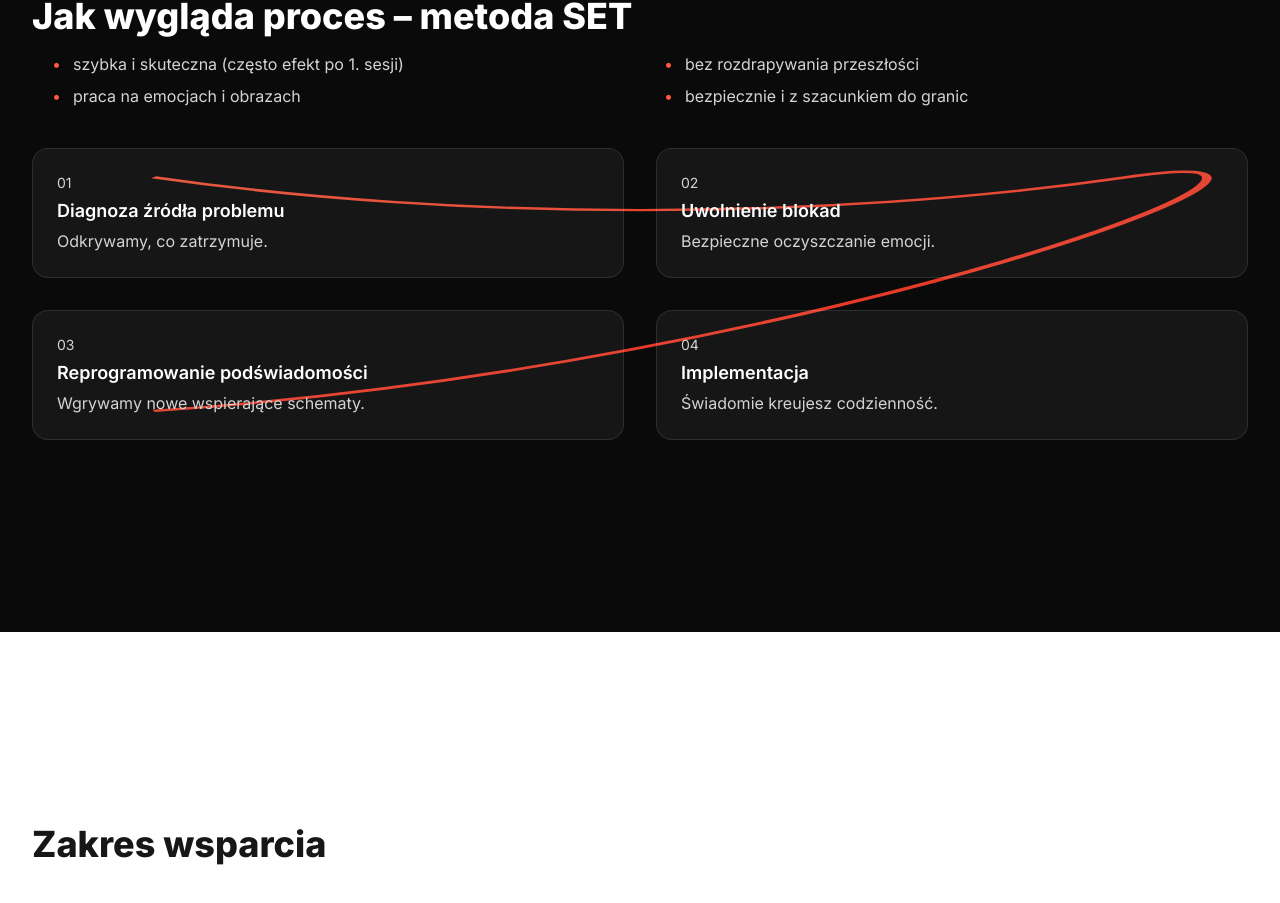
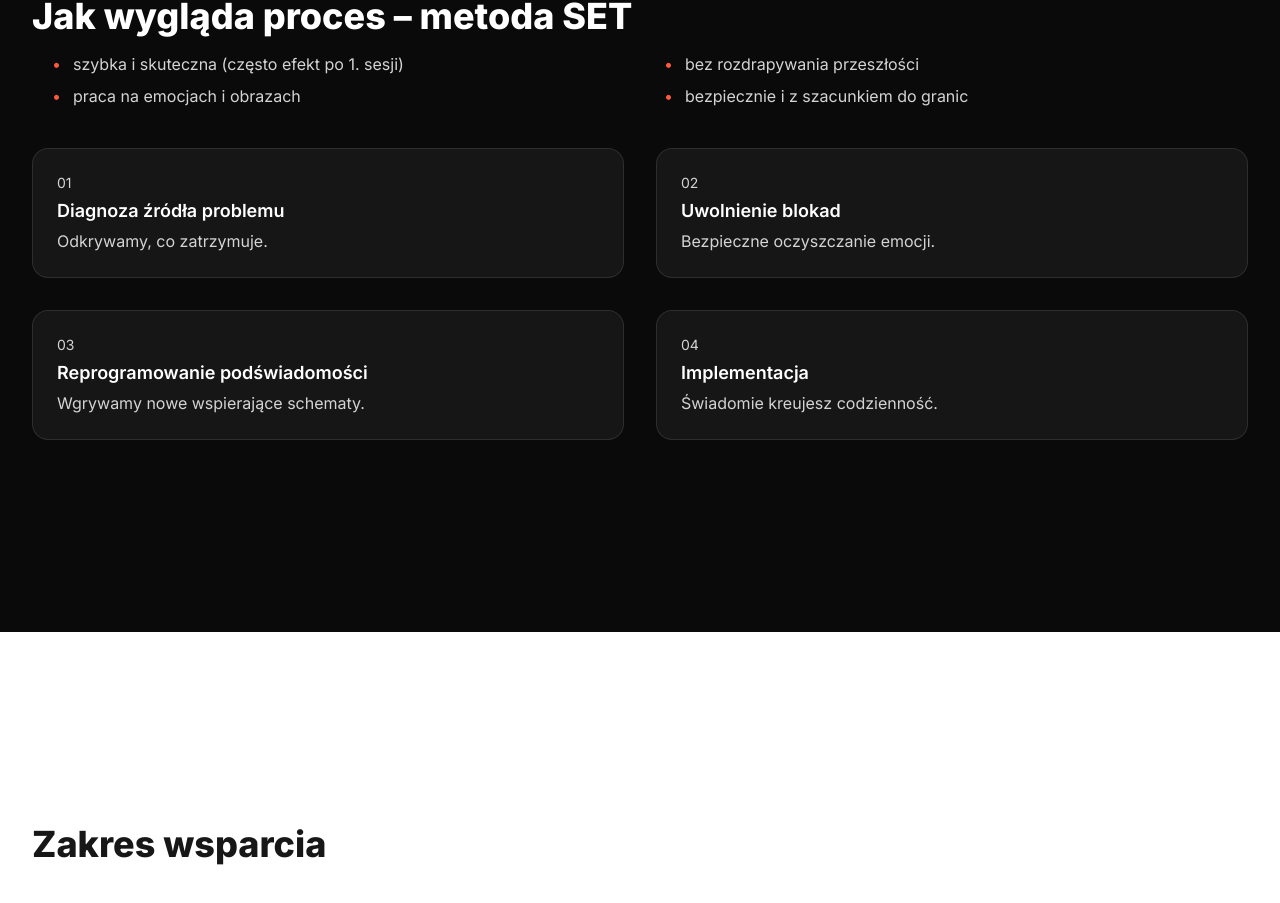
Before and after one commit to technikyvl/MAGIC-LANDING-PAGE-NEW, a Next.js app in the folder MAGICLIFELANDING/: page / in a window 1280 px wide. Shown: the part 3509-4412 px from the top of the page. Built offline with nearby package versions, Linux system fonts and the light colour scheme.

Commit message:
sekcja zmiana

```diff
--- a/MAGICLIFELANDING/app/globals.css
+++ b/MAGICLIFELANDING/app/globals.css
@@ -53,11 +53,6 @@ html {
 /* shrink island */
 .island--shrink { max-width: 48rem !important; padding: .5rem .75rem !important; }
 
-/* timeline draw */
-#timelinePath { stroke-dasharray: 800; stroke-dashoffset: 800; opacity: .6;
-  transition: stroke-dashoffset 1.4s ease-in-out, opacity .6s ease;
-}
-#timelinePath.drawn { stroke-dashoffset: 0; opacity: .9; }
 
 /* Tree root animation */
 .tree-root {
--- a/MAGICLIFELANDING/app/page.jsx
+++ b/MAGICLIFELANDING/app/page.jsx
@@ -77,19 +77,6 @@ export default function Page() {
       if (el) secObs.observe(el);
     });
 
-    // timeline draw
-    const timeline = document.getElementById("timelinePath");
-    if (timeline) {
-      const lineObs = new IntersectionObserver((entries) => {
-        entries.forEach((e) => {
-          if (e.isIntersecting) {
-            timeline.classList.add("drawn");
-            lineObs.unobserve(timeline);
-          }
-        });
-      }, { threshold: 0.4 });
-      lineObs.observe(timeline);
-    }
 
     // tree root animation
     const treeRoots = Array.from(document.querySelectorAll(".tree-root"));
@@ -325,15 +312,6 @@ export default function Page() {
           </ul>
 
           <div className="relative mt-10 grid gap-8 sm:grid-cols-2">
-            <svg className="absolute left-0 top-0 h-full w-full" viewBox="0 0 100 100" preserveAspectRatio="none" aria-hidden>
-              <defs>
-                <linearGradient id="line" x1="0" y1="0" x2="1" y2="1">
-                  <stop offset="0%" stopColor="#FF5A3D" />
-                  <stop offset="100%" stopColor="#ff2d20" />
-                </linearGradient>
-              </defs>
-              <path id="timelinePath" d="M10 10 C 35 25, 65 25, 90 10 S 65 75, 10 90" fill="none" stroke="url(#line)" strokeWidth="0.8" />
-            </svg>
 
             {[
               ["Diagnoza źródła problemu","Odkrywamy, co zatrzymuje."],
```
